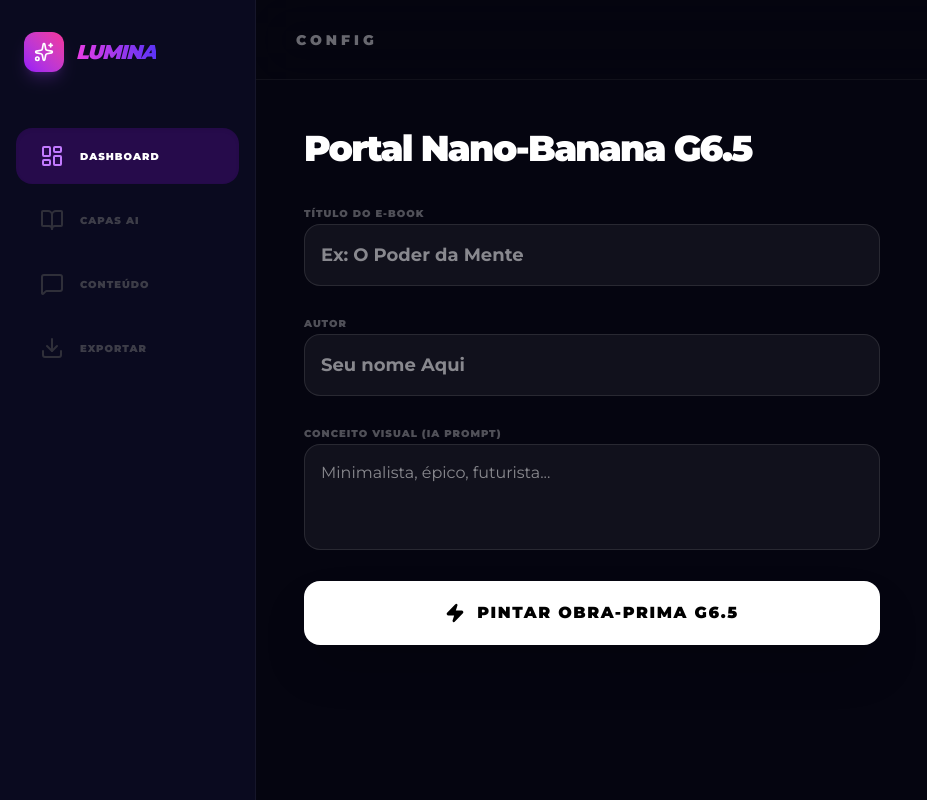
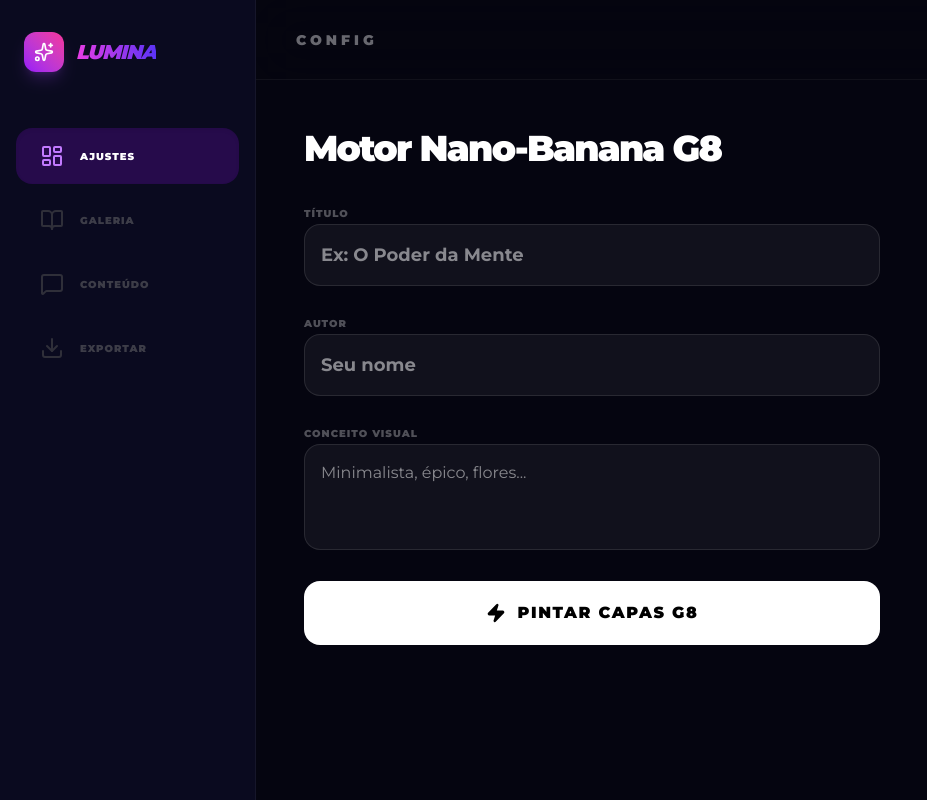
Before and after one commit to cerinowski/luminabook, a Next.js app: page / in a window 1280 px wide. Shown: the whole page, without its empty margins (0-927 px from the left). Built offline with nearby package versions, Linux system fonts and the light colour scheme.

Commit message:
feat(image-gen): Nano-Banana G8 Incremental Generation (Sequential Feedback)

```diff
--- a/src/app/page.tsx
+++ b/src/app/page.tsx
@@ -2,7 +2,7 @@
 
 import { useState, useEffect, useRef } from 'react';
 import { motion, AnimatePresence } from 'framer-motion';
-import { Sparkles, Zap, Upload, Loader2, FileDown, BookOpen, ChevronLeft, CreditCard, LayoutDashboard, Palette, Type, MessageSquare, Download, CheckCircle2 } from 'lucide-react';
+import { Sparkles, Zap, Upload, Loader2, FileDown, BookOpen, ChevronLeft, CreditCard, LayoutDashboard, Palette, Type, MessageSquare, Download, CheckCircle2, RefreshCw } from 'lucide-react';
 import jsPDF from 'jspdf';
 
 // Fontes de Luxo
@@ -38,6 +38,7 @@ async function generateTypographyLayer(bgUrl: string | null, config: any): Promi
                 ctx.fillStyle = bgGrad; ctx.fillRect(0, 0, 800, 1200);
 
                 ctx.fillStyle = '#FFFFFF';
+                // Usamos as cores do tema para o texto se a imagem falhar
                 ctx.font = "bold 60px Montserrat";
                 ctx.textAlign = 'center';
                 ctx.fillText(config.title?.toUpperCase() || 'LUMINA', 400, 600);
@@ -69,6 +70,7 @@ export default function Home() {
     const [selectedFont, setSelectedFont] = useState<'serif' | 'sans'>('serif');
     const [approvedTheme, setApprovedTheme] = useState<any>(null);
     const [generatedEbook, setGeneratedEbook] = useState<any>(null);
+    const [variationsStatus, setVariationsStatus] = useState<('loading' | 'done' | 'fail')[]>([]);
 
     const addLog = (msg: string) => {
         setDebugLogs(p => [...p.slice(-12), `[${new Date().toLocaleTimeString()}] ${msg}`]);
@@ -78,7 +80,9 @@ export default function Home() {
         if (!title) return alert("Título é obrigatório!");
         setIsLoading(true);
         setActiveTab('gallery');
-        addLog(`Nano-Banana G6.5 Ultra-Max Starting...`);
+        setVariations([]);
+        setVariationsStatus(['loading', 'loading', 'loading', 'loading']);
+        addLog(`Iniciando Geração Incremental (Nano-Banana G8)...`);
 
         try {
             const themeRes = await fetch('/api/generate-cover-theme', {
@@ -89,9 +93,10 @@ export default function Home() {
             const theme = await themeRes.json();
             setApprovedTheme(theme);
 
-            const urls: string[] = [];
-            const variationPromises = Array(4).fill(0).map(async (_, i) => {
-                const artPrompt = `${theme.image_generation_prompt}. The book title "${title.toUpperCase()}" is written in beautiful, large 3D typography at the center. The author name "${author.toUpperCase()}". 8k photography.`;
+            // GERAÇÃO SEQUENCIAL PARA EVITAR 504 E DAR FEEDBACK IMEDIATO
+            for (let i = 0; i < 4; i++) {
+                addLog(`Preparando Variação ${i + 1}...`);
+                const artPrompt = `${theme.image_generation_prompt}. The book title "${title.toUpperCase()}" is written in beautiful, large 3D typography at the center. The author name "${author.toUpperCase()}". High-end 8k photography.`;
 
                 try {
                     const res = await fetch('/api/generate-cover', {
@@ -101,23 +106,26 @@ export default function Home() {
                     });
                     const data = await res.json();
 
+                    let finalImage = "";
                     if (data.base64 && !data.error) {
-                        addLog(`${data.engine || 'Nano'} G6.5 OK`);
-                        urls.push(data.base64);
-                        return data.base64;
+                        addLog(`${data.engine || 'Nano'} V${i + 1} OK`);
+                        finalImage = data.base64;
+                        setBaseArtUrls(p => { const n = [...p]; n[i] = data.base64; return n; });
+                    } else {
+                        throw new Error(data.error || "Engine Timeout");
                     }
-                    throw new Error("Engine Busy");
+
+                    setVariations(p => { const n = [...p]; n[i] = finalImage; return n; });
+                    setVariationsStatus(p => { const n = [...p]; n[i] = 'done'; return n; });
                 } catch (e) {
-                    addLog(`Safety G6.5 Active`);
-                    return await generateTypographyLayer(null, { title, author, primary: theme.primary_color, secondary: theme.secondary_color, font: selectedFont });
+                    addLog(`V${i + 1} Fallback Gradiente`);
+                    const fall = await generateTypographyLayer(null, { title, author, primary: theme.primary_color, secondary: theme.secondary_color, font: selectedFont });
+                    setVariations(p => { const n = [...p]; n[i] = fall; return n; });
+                    setVariationsStatus(p => { const n = [...p]; n[i] = 'fail'; return n; });
                 }
-            });
-
-            const results = await Promise.all(variationPromises);
-            setVariations(results);
-            setBaseArtUrls(urls);
+            }
         } catch (e) {
-            addLog("Erro Crítico no Motor Nano-Banana.");
+            addLog("Erro Crítico no Fluxo de Geração.");
         } finally {
             setIsLoading(false);
         }
@@ -144,9 +152,6 @@ export default function Home() {
         if (!generatedEbook || !selectedCover) return;
         setIsLoading(true);
         const doc = new jsPDF();
-
-        // Se a capa for uma URL, precisamos baixar e converter para o PDF
-        // Mas por enquanto, assumimos dataURI ou URL direta funcional
         doc.addImage(selectedCover, 'JPEG', 0, 0, 210, 297, undefined, 'FAST');
         doc.save(`${title.replace(/\s/g, '_')}.pdf`);
         setIsLoading(false);
@@ -164,8 +169,8 @@ export default function Home() {
                     <span className="hidden md:inline font-black tracking-tighter text-xl italic text-gradient">LUMINA</span>
                 </div>
                 <nav className="flex-1 flex flex-col gap-2 w-full px-4">
-                    <TabButton icon={<LayoutDashboard />} label="Dashboard" active={activeTab === 'config'} onClick={() => setActiveTab('config')} />
-                    <TabButton icon={<BookOpen />} label="Capas AI" active={activeTab === 'gallery'} onClick={() => variations.length > 0 && setActiveTab('gallery')} disabled={variations.length === 0} />
+                    <TabButton icon={<LayoutDashboard />} label="Ajustes" active={activeTab === 'config'} onClick={() => setActiveTab('config')} />
+                    <TabButton icon={<BookOpen />} label="Galeria" active={activeTab === 'gallery'} onClick={() => variations.length > 0 && setActiveTab('gallery')} disabled={variations.length === 0 && !isLoading} />
                     <TabButton icon={<MessageSquare />} label="Conteúdo" active={activeTab === 'editorial'} onClick={() => setActiveTab('editorial')} disabled={!selectedCover} />
                     <TabButton icon={<Download />} label="Exportar" active={activeTab === 'export'} onClick={() => setActiveTab('export')} disabled={!generatedEbook} />
                 </nav>
@@ -175,7 +180,7 @@ export default function Home() {
                 <header className="h-20 border-b border-white/5 flex items-center justify-between px-10 bg-[#050510]/80 backdrop-blur-xl z-20">
                     <h2 className="text-sm font-black uppercase tracking-[4px] text-white/40">{activeTab}</h2>
                     {selectedCover && activeTab !== 'export' && (
-                        <button onClick={handleCreateEbook} className="bg-gradient-to-r from-purple-600 to-pink-500 px-6 py-2 rounded-full text-xs font-black uppercase tracking-widest hover:shadow-lg hover:shadow-purple-500/30 transition-all shadow-xl">Gerar Preview Final</button>
+                        <button onClick={handleCreateEbook} className="bg-gradient-to-r from-purple-600 to-pink-500 px-6 py-2 rounded-full text-xs font-black uppercase tracking-widest hover:shadow-lg hover:shadow-purple-500/30 transition-all shadow-xl">Prosseguir</button>
                     )}
                 </header>
 
@@ -183,22 +188,22 @@ export default function Home() {
                     <AnimatePresence mode="wait">
                         {activeTab === 'config' && (
                             <motion.div key="config" initial={{ opacity: 0, y: 10 }} animate={{ opacity: 1, y: 0 }} exit={{ opacity: 0, y: -10 }} className="max-w-xl space-y-8">
-                                <h3 className="text-4xl font-black tracking-tighter">Portal Nano-Banana G6.5</h3>
+                                <h3 className="text-4xl font-black tracking-tighter">Motor Nano-Banana G8</h3>
                                 <div className="space-y-6">
                                     <div className="space-y-2">
-                                        <label className="text-[10px] font-black uppercase tracking-widest text-white/30">Título do E-book</label>
-                                        <input value={title} onChange={e => setTitle(e.target.value)} placeholder="Ex: O Poder da Mente" className="w-full bg-white/5 border border-white/10 rounded-2xl p-4 text-lg font-bold outline-none focus:border-purple-500 transition-colors" />
+                                        <label className="text-[10px] font-black uppercase tracking-widest text-white/30">Título</label>
+                                        <input value={title} onChange={e => setTitle(e.target.value)} placeholder="Ex: O Poder da Mente" className="w-full bg-white/5 border border-white/10 rounded-2xl p-4 text-lg font-bold outline-none focus:border-purple-500" />
                                     </div>
                                     <div className="space-y-2">
                                         <label className="text-[10px] font-black uppercase tracking-widest text-white/30">Autor</label>
-                                        <input value={author} onChange={e => setAuthor(e.target.value)} placeholder="Seu nome Aqui" className="w-full bg-white/5 border border-white/10 rounded-2xl p-4 text-lg font-bold outline-none focus:border-purple-500 transition-colors" />
+                                        <input value={author} onChange={e => setAuthor(e.target.value)} placeholder="Seu nome" className="w-full bg-white/5 border border-white/10 rounded-2xl p-4 text-lg font-bold outline-none focus:border-purple-500" />
                                     </div>
                                     <div className="space-y-2">
-                                        <label className="text-[10px] font-black uppercase tracking-widest text-white/30">Conceito Visual (IA Prompt)</label>
-                                        <textarea value={description} onChange={e => setDescription(e.target.value)} placeholder="Minimalista, épico, futurista..." rows={3} className="w-full bg-white/5 border border-white/10 rounded-2xl p-4 text-base font-medium outline-none focus:border-purple-500 transition-colors resize-none" />
+                                        <label className="text-[10px] font-black uppercase tracking-widest text-white/30">Conceito Visual</label>
+                                        <textarea value={description} onChange={e => setDescription(e.target.value)} placeholder="Minimalista, épico, flores..." rows={3} className="w-full bg-white/5 border border-white/10 rounded-2xl p-4 text-base font-medium outline-none focus:border-purple-500 resize-none" />
                                     </div>
-                                    <button onClick={handleGenerateVariations} disabled={isLoading || !title} className="w-full py-5 bg-white text-black font-black uppercase tracking-widest rounded-2xl hover:bg-purple-200 transition-all flex items-center justify-center gap-3 shadow-2xl">
-                                        {isLoading ? <Loader2 className="animate-spin" /> : <Zap className="w-5 h-5 fill-current" />} Pintar Obra-Prima G6.5
+                                    <button onClick={handleGenerateVariations} disabled={isLoading || !title} className="w-full py-5 bg-white text-black font-black uppercase tracking-widest rounded-2xl hover:bg-purple-200 transition-all flex items-center justify-center gap-3">
+                                        {isLoading ? <Loader2 className="animate-spin" /> : <Zap className="w-5 h-5 fill-current" />} Pintar Capas G8
                                     </button>
                                 </div>
                             </motion.div>
@@ -207,12 +212,23 @@ export default function Home() {
                         {activeTab === 'gallery' && (
                             <motion.div key="gallery" initial={{ opacity: 0 }} animate={{ opacity: 1 }} className="space-y-10">
                                 <div className="grid grid-cols-1 sm:grid-cols-2 lg:grid-cols-4 gap-8">
-                                    {isLoading ? Array(4).fill(0).map((_, i) => <div key={i} className="aspect-[2/3] bg-white/5 rounded-2xl animate-pulse border border-white/10 flex items-center justify-center"><Loader2 className="animate-spin text-white/20" /></div>) :
-                                        variations.map((v, i) => (
-                                            <motion.div key={i} whileHover={{ y: -10 }} onClick={() => { setSelectedCover(v); setActiveTab('editorial'); }} className={`relative group cursor-pointer aspect-[2/3] rounded-2xl overflow-hidden border-2 transition-all ${selectedCover === v ? 'border-purple-500 shadow-2xl shadow-purple-500/20' : 'border-white/5'}`}>
-                                                <img src={v} className="w-full h-full object-cover" alt={`Capa ${i + 1}`} />
-                                            </motion.div>
-                                        ))}
+                                    {variationsStatus.map((status, i) => (
+                                        <div key={i} className={`relative aspect-[2/3] rounded-2xl overflow-hidden border-2 transition-all ${status === 'loading' ? 'bg-white/5 animate-pulse border-white/10 flex items-center justify-center' : (selectedCover === variations[i] ? 'border-purple-500 shadow-2xl' : 'border-white/5')}`}>
+                                            {status === 'loading' ? (
+                                                <div className="text-center space-y-2">
+                                                    <RefreshCw className="w-6 h-6 animate-spin mx-auto text-purple-500/40" />
+                                                    <span className="text-[8px] font-black uppercase tracking-widest text-white/20">Pintando V{i + 1}...</span>
+                                                </div>
+                                            ) : (
+                                                <motion.img
+                                                    initial={{ opacity: 0 }} animate={{ opacity: 1 }}
+                                                    src={variations[i]}
+                                                    onClick={() => { setSelectedCover(variations[i]); setActiveTab('editorial'); }}
+                                                    className="w-full h-full object-cover cursor-pointer hover:scale-105 transition-transform"
+                                                />
+                                            )}
+                                        </div>
+                                    ))}
                                 </div>
                             </motion.div>
                         )}
@@ -221,16 +237,13 @@ export default function Home() {
                             <motion.div key="editorial" initial={{ opacity: 0 }} animate={{ opacity: 1 }} className="flex flex-col lg:flex-row gap-12">
                                 <div className="flex-1 space-y-6">
                                     <h3 className="text-3xl font-black tracking-tighter">Projeto Editorial</h3>
-                                    <textarea value={content} onChange={e => setContent(e.target.value)} placeholder="Cole o texto aqui..." className="w-full bg-white/5 border border-white/10 rounded-3xl p-8 text-white/80 text-sm leading-relaxed min-h-[500px] outline-none focus:border-purple-500/50 transition-all shadow-inner custom-scrollbar" />
+                                    <textarea value={content} onChange={e => setContent(e.target.value)} placeholder="Cole o texto..." className="w-full bg-white/5 border border-white/10 rounded-3xl p-8 text-white/80 text-sm leading-relaxed min-h-[500px] outline-none focus:border-purple-500/50" />
                                 </div>
-                                <div className="w-full lg:w-[350px]">
-                                    <div className="sticky top-0 bg-white/5 p-6 rounded-3xl border border-white/10 space-y-6 text-center">
-                                        <h4 className="text-[10px] font-black uppercase tracking-widest text-white/30">Capa do Projeto</h4>
-                                        <div className="aspect-[2/3] rounded-xl overflow-hidden border border-white/10 shadow-2xl bg-black mx-auto">
-                                            {selectedCover && <img src={selectedCover} className="w-full h-full object-cover" />}
-                                        </div>
-                                        <button onClick={() => setActiveTab('gallery')} className="w-full py-3 bg-white/5 border border-white/10 rounded-xl text-[10px] font-black uppercase tracking-widest hover:bg-white/10">Trocar Capa</button>
+                                <div className="w-full lg:w-[350px] sticky top-0 bg-white/5 p-6 rounded-3xl border border-white/10 space-y-6">
+                                    <div className="aspect-[2/3] rounded-xl overflow-hidden border border-white/10 shadow-2xl bg-black">
+                                        {selectedCover && <img src={selectedCover} className="w-full h-full object-cover" />}
                                     </div>
+                                    <button onClick={() => setActiveTab('gallery')} className="w-full py-3 bg-white/5 border border-white/10 rounded-xl text-[10px] font-black uppercase tracking-widest">Trocar Capa</button>
                                 </div>
                             </motion.div>
                         )}
@@ -238,8 +251,8 @@ export default function Home() {
                         {activeTab === 'export' && (
                             <motion.div key="export" initial={{ opacity: 0 }} animate={{ opacity: 1 }} className="flex flex-col items-center justify-center py-20 text-center space-y-8">
                                 <div className="w-24 h-24 bg-green-500/20 rounded-full flex items-center justify-center"><CheckCircle2 className="w-12 h-12 text-green-500" /></div>
-                                <div><h3 className="text-4xl font-black tracking-tighter">eBook Finalizado!</h3></div>
-                                <button onClick={downloadPDF} className="bg-white text-black px-10 py-5 rounded-2xl font-black uppercase tracking-widest text-sm hover:scale-105 transition-all shadow-2xl flex items-center gap-3"><FileDown className="w-5 h-5" /> Baixar PDF HD</button>
+                                <h3 className="text-4xl font-black tracking-tighter">eBook Finalizado!</h3>
+                                <button onClick={downloadPDF} className="bg-white text-black px-10 py-5 rounded-2xl font-black uppercase shadow-2xl flex items-center gap-3 hover:scale-105 transition-all"><FileDown className="w-5 h-5" /> Baixar PDF HD</button>
                             </motion.div>
                         )}
                     </AnimatePresence>
@@ -247,7 +260,7 @@ export default function Home() {
 
                 {debugLogs.length > 0 && (
                     <div className="fixed bottom-6 right-6 w-80 bg-black/80 backdrop-blur-3xl border border-white/10 p-4 rounded-2xl flex-col gap-2 z-50 flex shadow-2xl">
-                        <span className="text-[10px] font-black tracking-widest text-white/40 uppercase">Monitor Lumina G6.5</span>
+                        <span className="text-[10px] font-black tracking-widest text-white/40 uppercase">Monitor Lumina G8</span>
                         {debugLogs.map((l, i) => <div key={i} className="text-[10px] font-medium text-white/60 font-mono flex gap-2 leading-tight"><span className="text-purple-500 font-bold">»</span> {l}</div>)}
                     </div>
                 )}
```
